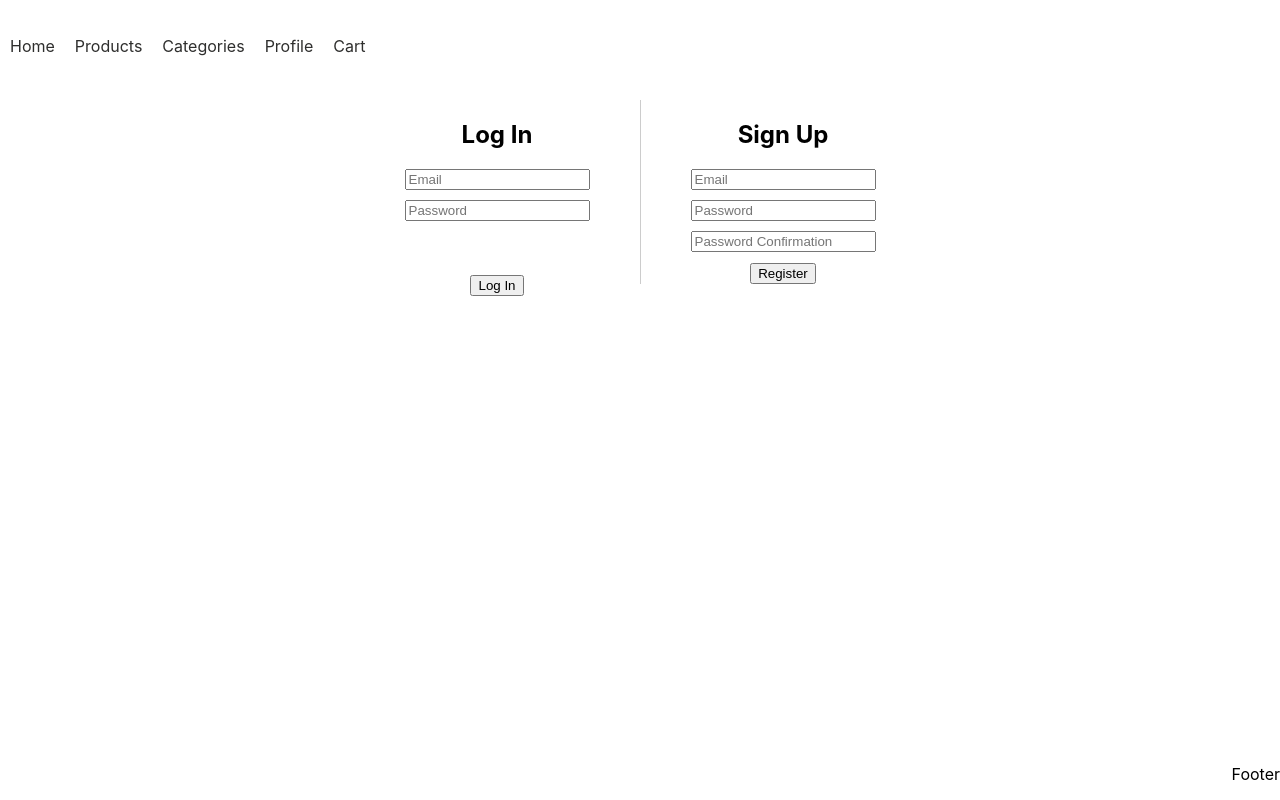
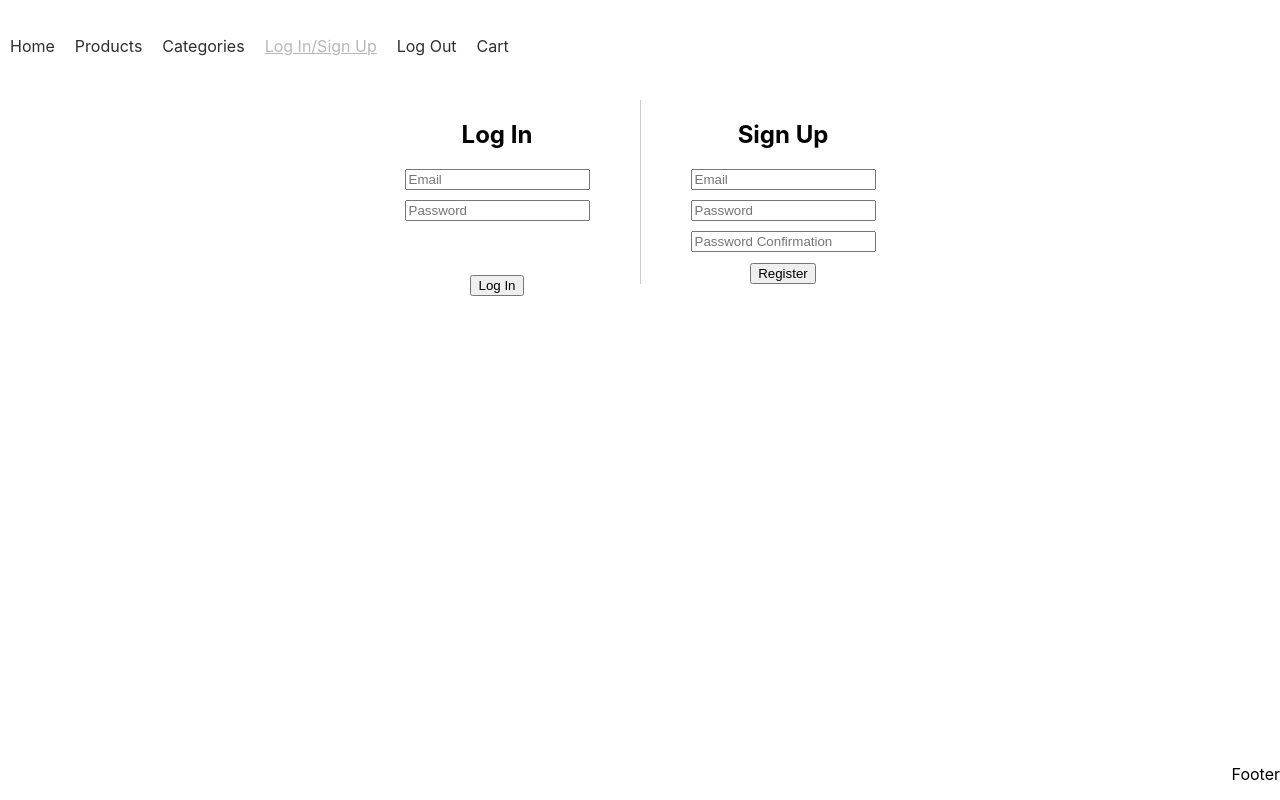
Before and after one commit to tanner2379/store-frontend, a React (Create React App) app: page /sign_in in a window 1280 px wide. Built offline with nearby package versions, Linux system fonts and the light colour scheme; no server answers.

Commit message:
Added Logout button and redirect upon login/register

```diff
--- a/src/App.js
+++ b/src/App.js
@@ -70,7 +70,8 @@ const App = props => {
                 <Route path="/categories/new" exact component={NewCategory} />
                 <Route path="/categories/:slug/edit" component={EditCategory} />
                 <Route path="/categories/:slug" component={Category} />
-                <Route path="/sign_in" component={Registration} />
+                <Route path="/sign_in" render={props => (
+                  <Registration {...props} />)} />
                 <Route path="/users/:id/edit" component={EditProfile} />
                 <Route path="/users/:id" component={Profile} />
                 <Route path="/cart" component={Cart} />
--- a/src/components/Navigation/NavigationItems/NavigationItems.js
+++ b/src/components/Navigation/NavigationItems/NavigationItems.js
@@ -15,12 +15,17 @@ const NavigationItems = props => {
     </NavigationItem>
   )
 
-  if (userInfo.loggedIn) {
+  if (userInfo.loggedIn === "LOGGED_IN") {
     profileLink = (
       <NavigationItem link={`/users/${userInfo.user.id}`}>
         Profile
       </NavigationItem>
     )
+  }
+
+  const handleLogout = () => {
+    console.log("hello");
+    setUserInfo({loggedIn: 'NOT_LOGGED_IN', user: {}})
   }
 
   return (
@@ -35,6 +40,9 @@ const NavigationItems = props => {
         Categories
       </NavigationItem>
       {profileLink}
+      {userInfo.loggedIn
+      ? <div className={classes.Logout} onClick={handleLogout}>Log Out</div>
+      : null}
       <NavigationItem link={'/cart'}>
         Cart
       </NavigationItem>
--- a/src/components/Navigation/NavigationItems/NavigationItems.module.css
+++ b/src/components/Navigation/NavigationItems/NavigationItems.module.css
@@ -6,7 +6,18 @@
   flex-flow: column;
   align-items: left;
   width: 30%;
+}
 
+.Logout {
+  margin: 10px 0;
+  display: block;
+  width: 100%;
+  color: #2e2e2d;
+  text-decoration: none;
+  width: 100%;
+  box-sizing: border-box;
+  display: block;
+  cursor: pointer;
 }
 
 @media(min-width: 500px) {
@@ -15,4 +26,17 @@
     height: 100%;
     width: 100%;
   }
+
+  .Logout {
+    margin: 0;
+    display: flex;
+    align-items: center;
+    height: 100%;
+    width: auto;
+    color: #2e2e2d;
+    height: 100%;
+    padding: 16px 10px;
+    border-bottom: 4px solid transparent;
+    text-decoration: none;
+  }
 }
--- a/src/containers/Registration/Registration.js
+++ b/src/containers/Registration/Registration.js
@@ -71,6 +71,7 @@ const Registration = props => {
     .then(response => {
       if (response.data.status === "created") {
         setUserInfo({loggedIn: 'LOGGED_IN', user: response.data.user})
+        props.history.push('/');
       } else {
         console.log("Registration Error")
       }
@@ -89,7 +90,8 @@ const Registration = props => {
     }, { withCredentials: true})
     .then(response => {
       if (response.data.logged_in) {
-        setUserInfo({loggedIn: 'LOGGED_IN', user: response.data.user})
+        setUserInfo({loggedIn: 'LOGGED_IN', user: response.data.user});
+        props.history.push('/');
       } else {
         console.log("Registration Error")
       }
```
